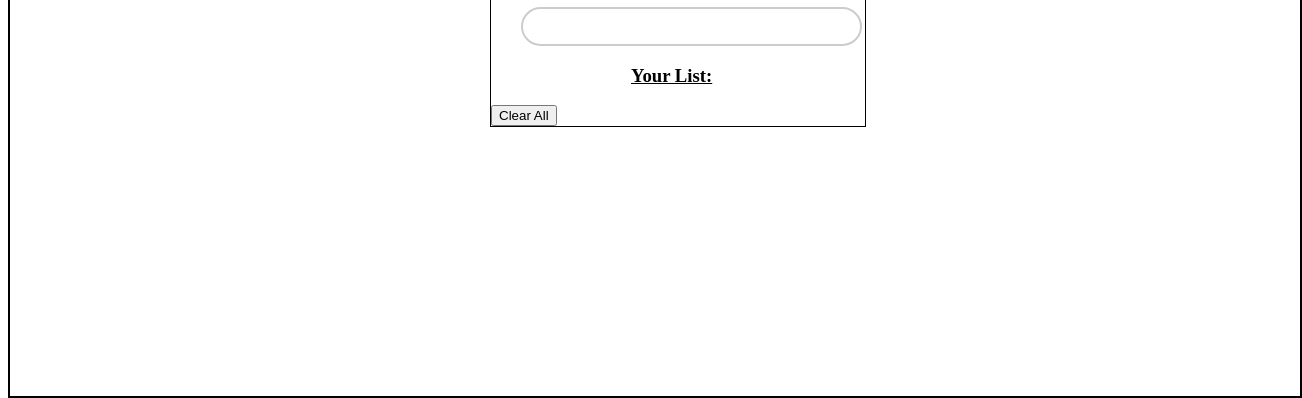
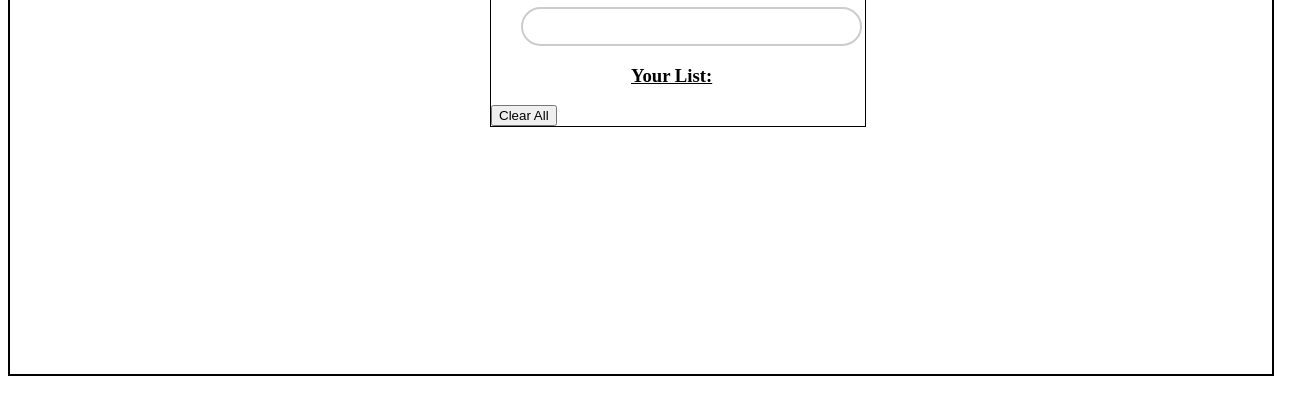
Before and after one commit to blairad/Todo_mk2, a plain HTML site: page todo.html in a window 1280 px wide. Shown: the part 424-822 px from the top of the page, 1302 px wide, since content can reach past the window. After the commit the page ends 800 px from the top, so only its background shows below. Drawn offline with Linux system fonts and the light colour scheme.

Commit message:
gah! css!

```diff
--- a/todo.css
+++ b/todo.css
@@ -1,9 +1,9 @@
 #container-main{
   position: absolute;
   display: block;
-  width: 100%;
-  height: 100%;
-  padding: 5px;
+  width: 98.3%;
+  height: 98%;
+  padding: 2px;
   border: 2px solid black;
 }
 
```
